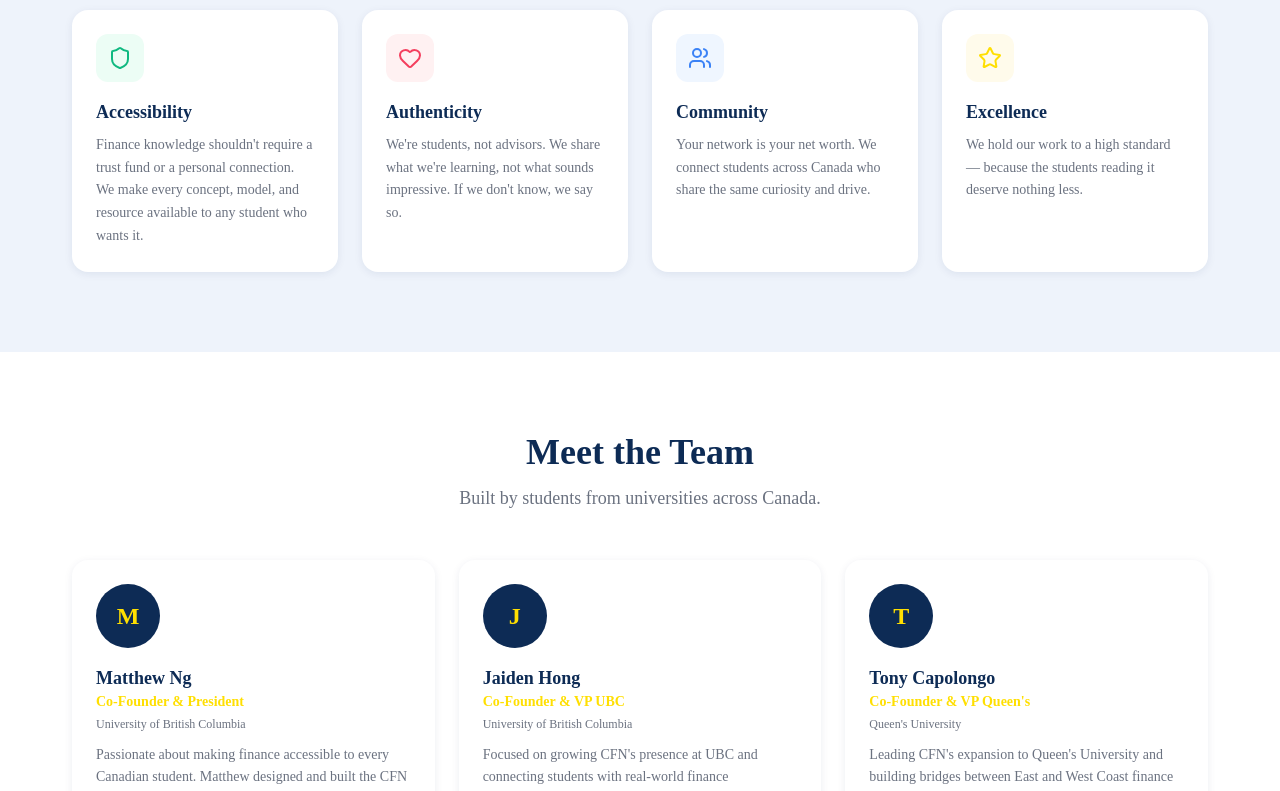
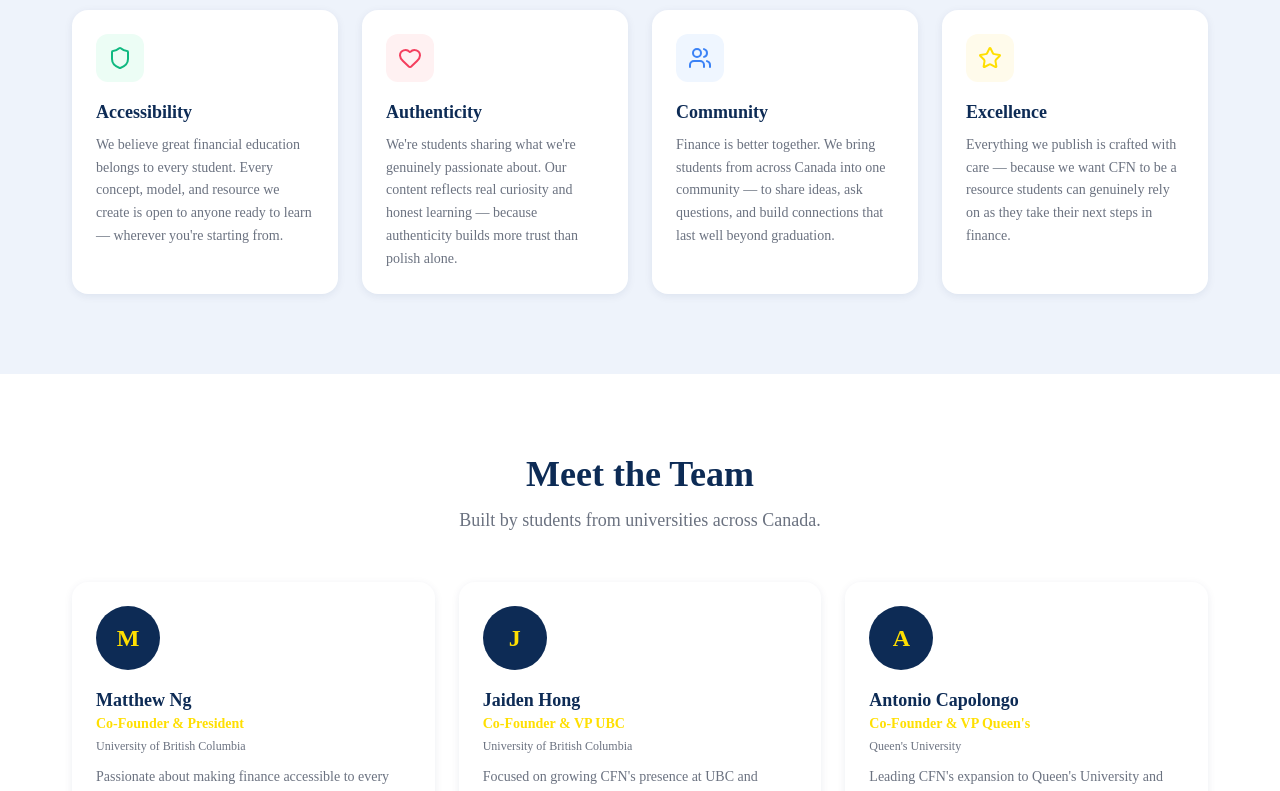
Before and after one commit to matthewn-g/CFN-website, a Next.js app: page /about in a window 1280 px wide. Shown: the part 1300-2091 px from the top of the page. Built offline with nearby package versions, Linux system fonts and the light colour scheme; no server answers.

Commit message:
name change, hero buttons, values rewrite

```diff
--- a/src/app/about/page.tsx
+++ b/src/app/about/page.tsx
@@ -15,28 +15,28 @@ const values = [
   {
     Icon: Shield,
     title: "Accessibility",
-    desc: "Finance knowledge shouldn't require a trust fund or a personal connection. We make every concept, model, and resource available to any student who wants it.",
+    desc: "We believe great financial education belongs to every student. Every concept, model, and resource we create is open to anyone ready to learn — wherever you're starting from.",
     color: "text-emerald-500",
     bg:   "bg-emerald-50 dark:bg-emerald-900/20",
   },
   {
     Icon: Heart,
     title: "Authenticity",
-    desc: "We're students, not advisors. We share what we're learning, not what sounds impressive. If we don't know, we say so.",
+    desc: "We're students sharing what we're genuinely passionate about. Our content reflects real curiosity and honest learning — because authenticity builds more trust than polish alone.",
     color: "text-rose-500",
     bg:   "bg-rose-50 dark:bg-rose-900/20",
   },
   {
     Icon: Users,
     title: "Community",
-    desc: "Your network is your net worth. We connect students across Canada who share the same curiosity and drive.",
+    desc: "Finance is better together. We bring students from across Canada into one community — to share ideas, ask questions, and build connections that last well beyond graduation.",
     color: "text-blue-500",
     bg:   "bg-blue-50 dark:bg-blue-900/20",
   },
   {
     Icon: Star,
     title: "Excellence",
-    desc: "We hold our work to a high standard — because the students reading it deserve nothing less.",
+    desc: "Everything we publish is crafted with care — because we want CFN to be a resource students can genuinely rely on as they take their next steps in finance.",
     color: "text-cfn-gold",
     bg:   "bg-amber-50 dark:bg-amber-900/20",
   },
--- a/src/components/ui/CommunityBanner.tsx
+++ b/src/components/ui/CommunityBanner.tsx
@@ -1,24 +1,21 @@
-import { Users } from "lucide-react";
+import { Users, Instagram } from "lucide-react";
 import Link from "next/link";
 
 interface CommunityBannerProps {
   variant?: "chip" | "section";
 }
 
+const instagramUrl = "https://instagram.com/thecanadianfinancialnetwork";
+
 export default function CommunityBanner({ variant = "chip" }: CommunityBannerProps) {
-  const discordUrl = process.env.NEXT_PUBLIC_DISCORD_URL ?? "#";
-
   if (variant === "chip") {
     return (
       <Link
-        href={discordUrl}
+        href="/about#join-cfn-community"
         className="inline-flex items-center gap-2 px-4 py-2 rounded-full border border-white/30 text-white/80 hover:text-white hover:border-white/60 text-sm transition-colors group"
       >
         <Users className="w-4 h-4 group-hover:text-cfn-gold transition-colors" />
         <span>Join our community</span>
-        <span className="text-xs bg-cfn-gold text-cfn-navy font-semibold px-2 py-0.5 rounded-full">
-          Coming Soon
-        </span>
       </Link>
     );
   }
@@ -33,14 +30,13 @@ export default function CommunityBanner({ variant = "chip" }: CommunityBannerPro
         Connect with finance students across Canada. Ask questions, share resources, and find your people.
       </p>
       <Link
-        href={discordUrl}
+        href={instagramUrl}
+        target="_blank"
+        rel="noopener noreferrer"
         className="inline-flex items-center gap-2 bg-cfn-gold text-cfn-navy font-semibold px-6 py-3 rounded-lg hover:bg-cfn-gold-light transition-colors"
       >
-        <Users className="w-4 h-4" />
-        Join Discord
-        <span className="text-xs bg-cfn-navy text-cfn-gold font-bold px-2 py-0.5 rounded-full">
-          Soon
-        </span>
+        <Instagram className="w-4 h-4" />
+        Follow us on Instagram
       </Link>
     </div>
   );
--- a/src/data/team.ts
+++ b/src/data/team.ts
@@ -19,7 +19,7 @@ export const teamMembers: TeamMember[] = [
   },
   {
     id:       "tony",
-    name:     "Tony Capolongo",
+    name:     "Antonio Capolongo",
     role:     "Co-Founder & VP Queen's",
     bio:      "Leading CFN's expansion to Queen's University and building bridges between East and West Coast finance students.",
     photo:    "/images/team/placeholder.jpg",
```
